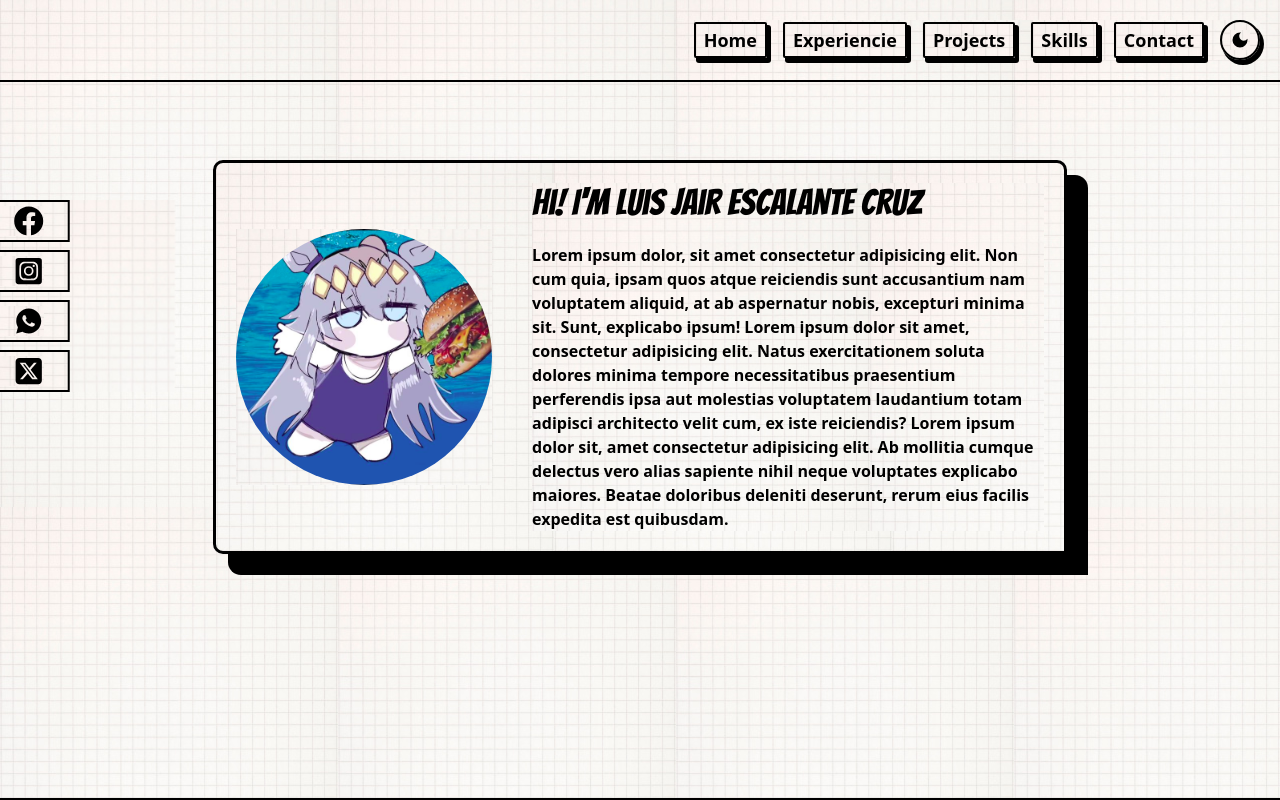
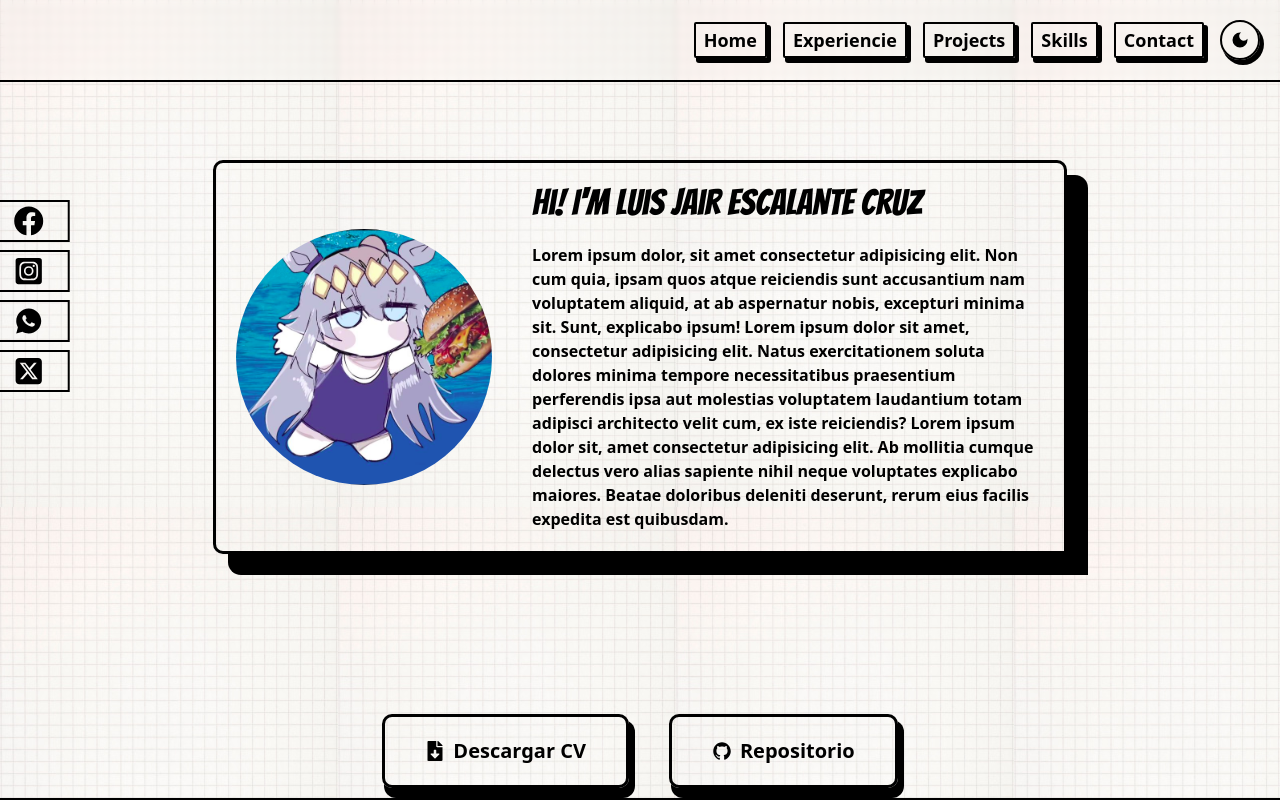
Before and after one commit to ElNao28/portafolio, a React (Vite) app: page / in a window 1280 px wide. Shown: the top 800 px of the page. Built offline with nearby package versions, Linux system fonts and the light colour scheme.

Commit message:
feat: add button to cv and github

```diff
--- a/src/components/Home.tsx
+++ b/src/components/Home.tsx
@@ -1,10 +1,13 @@
 import "../styles/home.css";
 import profile from "../assets/image-profile.png";
+import { FaFileDownload } from "react-icons/fa";
+import { IoLogoGithub } from "react-icons/io";
+
 export const Home = () => {
   return (
-    <section id="home" className="h-screen relative border-b-2">
+    <section id="home" className="h-screen border-b-2 overflow-hidden relative">
       {/* card presentation */}
-      <div className="h-full flex flex-col items-center pt-40">
+      <div className="flex flex-col items-center pt-40">
         <div className="flex items-center gap-10 w-2/3 p-5 card-me">
           <div className="w-2/6">
             <img src={profile} alt="profile picture" className="rounded-full" />
@@ -29,6 +32,16 @@ export const Home = () => {
           </div>
         </div>
       </div>
+      <div className="flex justify-center items-center pt-40 gap-10">
+        <button className="rounded-md px-10 py-5 font-bold text-xl cursor-pointer button-download flex items-center gap-2">
+          <FaFileDownload />
+          <span>Descargar CV</span>
+        </button>
+        <button className="rounded-md px-10 py-5 font-bold text-xl cursor-pointer button-download flex items-center gap-2">
+          <IoLogoGithub />
+          <span>Repositorio</span>
+        </button>
+      </div>
     </section>
   );
 };
--- a/src/index.css
+++ b/src/index.css
@@ -3,7 +3,9 @@
 
 * {
   scroll-behavior: smooth;
-  background-image: url('./assets/backgrounds/global-background.jpg');
+}
+body {
+  background-image: url("./assets/backgrounds/global-background.jpg");
 }
 .commic-text {
   font-family: "Bangers", system-ui !important;
--- a/src/styles/home.css
+++ b/src/styles/home.css
@@ -4,3 +4,13 @@
   box-shadow: 18px 18px 0px 3px black;
   transition: 0.5s;
 }
+
+.button-download {
+  border: black solid 3px;
+  border-radius: 10px;
+  box-shadow: 4px 8px 0px 2px black;
+  transition: all 0.5s;
+}
+.button-download:hover {
+  box-shadow: none;
+}
```
